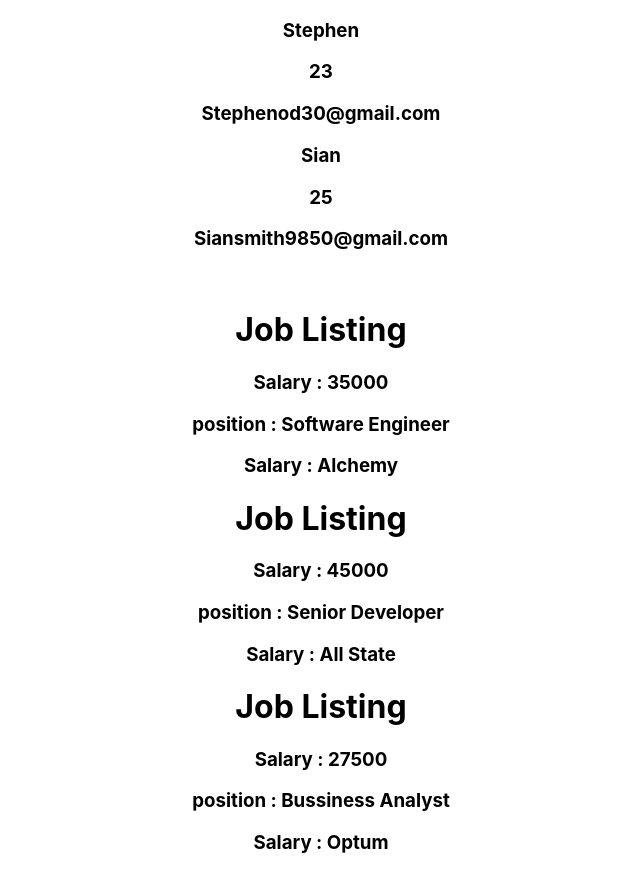
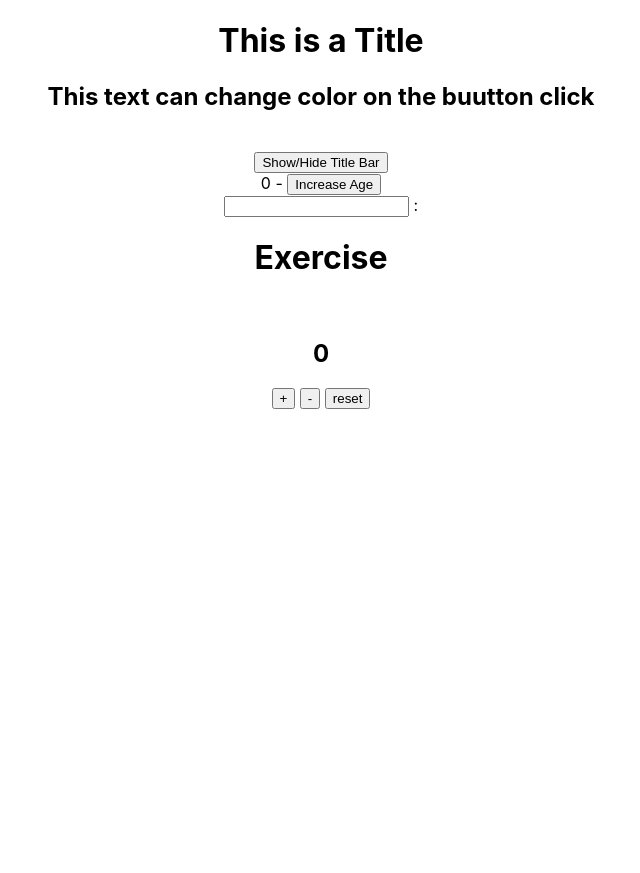
Before and after one commit to L00145982/practice-website, a React (Create React App) app: page / in a window 1280 px wide. Shown: the whole page, without its empty margins (319-959 px from the left). After the commit the page ends 800 px from the top, so only its background shows below. Built offline with nearby package versions, Linux system fonts and the light colour scheme.

Commit message:
Completed React tutorial Part 3

```diff
--- a/src/App.js
+++ b/src/App.js
@@ -1,52 +1,65 @@
 /*
-  Stephen O'Donnell
-  Important!! :  this app is used to help me gain a better understanding of React,
-  there will be a lot of Comments within the code to help explain what things are,
-  What they do.
-  How I'd explain JSX is JavaScript meets HTML
+    ___________________________________________
+        UseState Hooks and States in React
+    ___________________________________________
+    1. What are states?
+      React will render the page once at load so you will be unable to change the
+      data displayed on the webpage by normal methods.
+    2. UseStates are used to change the value on the webpage.
+
 */
 import './App.css';
+import {useState} from "react";
 
 function App() {
-  /* Normal Javascript function as it does not return any JSX tags such as <h1>,<p>, etc...
-  const getName = () => {
-    return "Stephen"
-  }
-  */
 
-  /*  This is a component as it uses JSX as you can see with the HTML like elements
-  Components must start with a Capital letter (Best practices)  */
-  const GetInfoComponent = (props) =>{
-    return (
-      <div>
-        <h3>{props.name}</h3>
-        <h3>{props.age}</h3>
-        <h3>{props.email}</h3>
-      </div>
-    )
+  //     [var, function] --> function is typically used to set/change the variable for future re-renders
+  const [age, setAge] = useState(0);
+  const [uInput,setUInput] = useState(undefined);
+  const [showTitle, setTitle] = useState(true);
+  const [textColor, setTextColor] = useState("black");
+  const [count, setCount] = useState(0);
+
+  const increaseAge = () => {
+    //setAge function thats created in the UseState
+    setAge(age + 1);
   };
 
-  /*  Props allows the values to be passed through when the component is called
-  with example <Job salary={2500}...  */
-  const Job = (props) =>{
-    return (
-    <div>
-      <h1>Job Listing</h1>
-      <h3>Salary : {props.Salary}</h3>
-      <h3>position : {props.position}</h3>
-      <h3>Salary : {props.company}</h3>
-    </div>
-    )
-  }
+/*
+  event is used in JS and HTML to help retrieve the data that is inserted into an input
+  event.target.value - retrieves the value of the input that calls the function and sets the uInput to the value.
+*/
+  const handleInputChange = (event) => {
+    setUInput(event.target.value)
+ }
+
+ const handleTitleEvent = () => {
+    setTitle(!showTitle);
+    setTextColor(textColor ==="black" ? "green" : "black");
+ }
+
+ const increaseCount = () => {
+    setCount(count + 1);
+ }
+
+ const decreaseCount = () => {
+    setCount(count - 1);
+ }
+
+ const resetCount = () => {
+    setCount(0);
+ }
 
   return (
     <div className='App'>
-      <GetInfoComponent name="Stephen" age={23} email="Stephenod30@gmail.com"/>
-      <GetInfoComponent name="Sian" age={25} email="Siansmith9850@gmail.com"/>
-      <br/>
-      <Job Salary={35000} position="Software Engineer" company="Alchemy"/>
-      <Job Salary={45000} position="Senior Developer" company="All State"/>
-      <Job Salary={27500} position="Bussiness Analyst" company="Optum"/>
+      {showTitle && <h1>This is a Title</h1>}
+      <h2 style={{color: textColor}}>This text can change color on the buutton click</h2> <br/>
+      <button onClick={handleTitleEvent}>Show/Hide Title Bar</button><br/>
+      {age} - <button onClick={increaseAge}>Increase Age</button> <br/>
+      <input type='text' onChange={handleInputChange} /> : {uInput} <br/>
+      <h1>Exercise</h1><br/>
+      <h2>{count}</h2>
+      <button onClick={increaseCount}> + </button> <button onClick={decreaseCount}> - </button> <button onClick={resetCount}> reset </button>
     </div>
   );
 }
```
